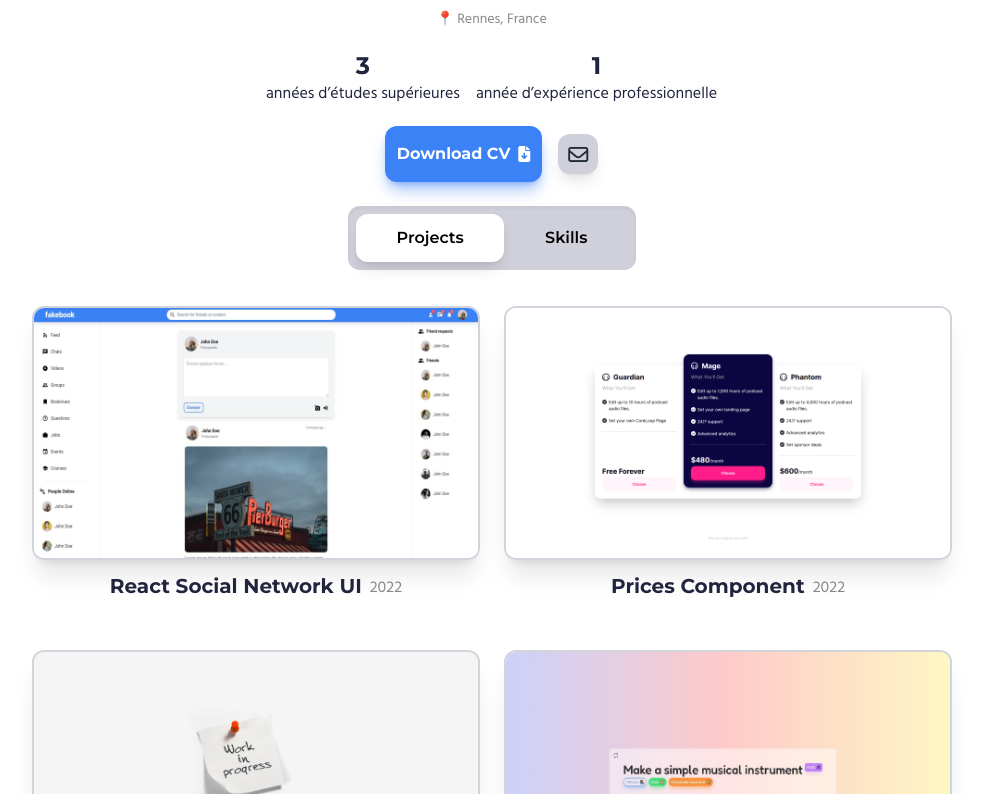
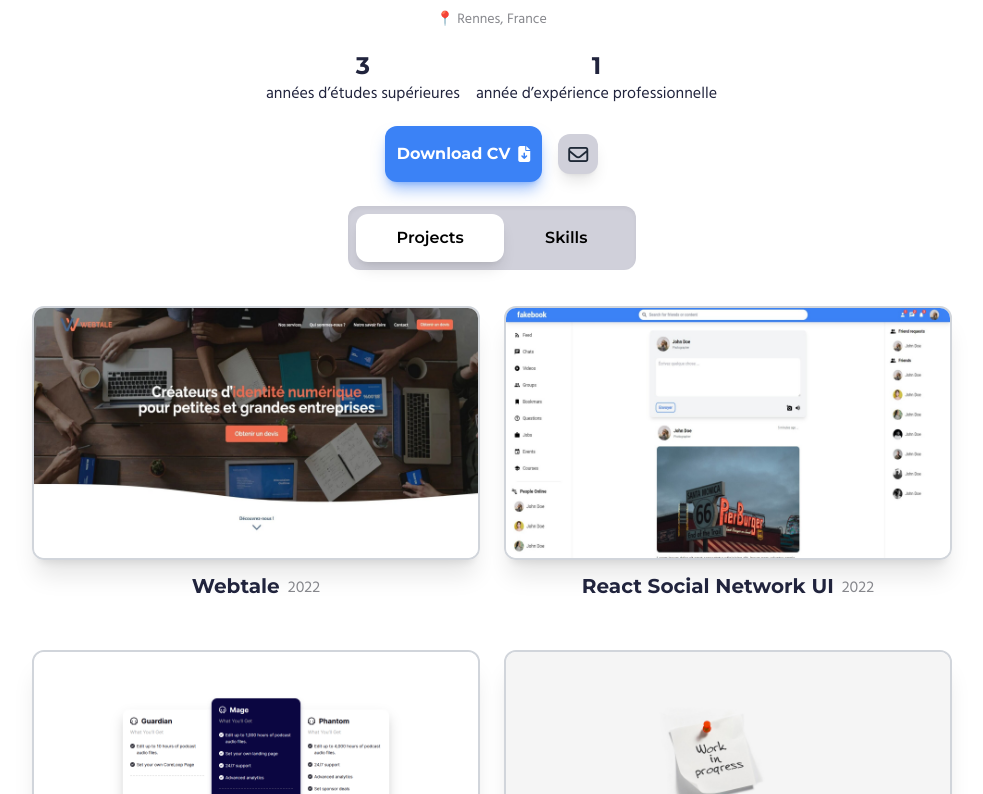
Before and after one commit to MRK4/mrk4.github.io, a Vue app: page / in a window 1280 px wide. Shown: the part 374-1168 px from the top of the page, without its empty margins (148-1131 px from the left). Built offline with nearby package versions, Linux system fonts and the light colour scheme.

Commit message:
Added Webtale to projects

```diff
--- a/src/components/seconds/VNavbar.vue
+++ b/src/components/seconds/VNavbar.vue
@@ -22,6 +22,17 @@
 
           <div v-bind:class="{'hidden': openTab !== 1, 'block': openTab === 1}">
             <div class="max-w-6xl flex flex-wrap justify-center items-center gap-6">
+
+                <!-- Webtale -->
+                <div class="my-4 sm:max-w-md sm:max-h-72">
+                  <a class="flex flex-col space-y-3 decoration-2 decoration-blue-500 hover:underline active:underline focus:underline" href="https://www.webtale.fr/" target="_blank">
+                    <img class="w-full h-auto rounded-xl shadow-xl border-2 border-gray-300 dark:border-gray-600 hover:border-blue-500 dark:hover:border-blue-500" src="@/assets/img/webtale.jpg" alt="Capture d'écran représentant une page de composants de liste de prix">
+                    <div class="flex flex-row justify-center items-end space-x-2">
+                      <div class="montserrat font-bold text-xl text-[#21243D] dark:text-white">Webtale</div>
+                      <div class="hind font-normal text-base text-gris dark:text-gris">2022</div>
+                    </div>
+                  </a>
+                </div>
 
                 <!-- React Social Network -->
                 <div class="my-4 sm:max-w-md sm:max-h-72">
```
Also changed, not shown: src/assets/img/webtale.jpg (added).
